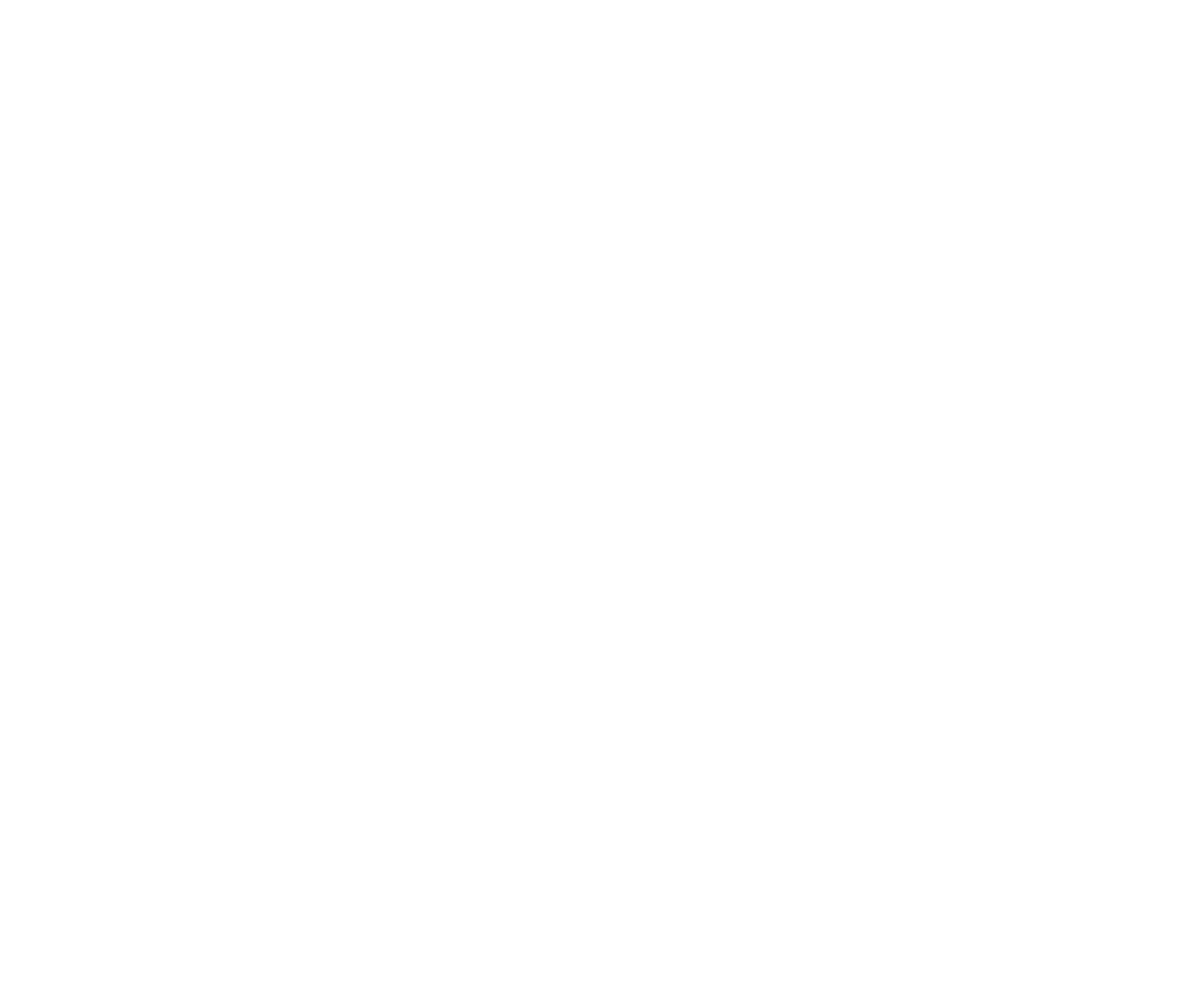
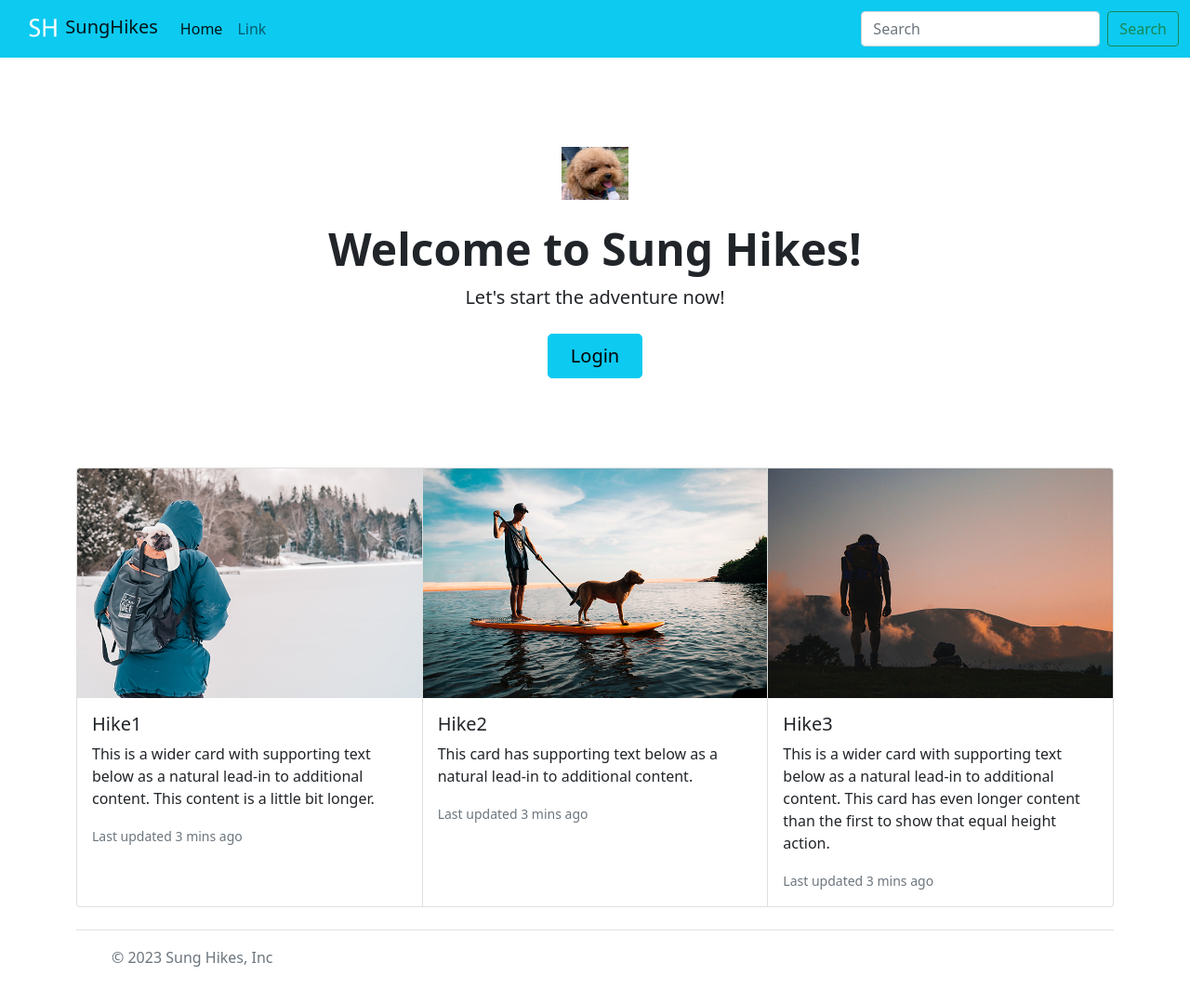
Before and after one commit to slee1070/demo05_lee_sung, a plain HTML site: page index.html in a window 1280 px wide. Shown: the whole page at 93% size. Before the commit the page ends 800 px from the top, so only its background shows below. Drawn offline with nearby package versions, Linux system fonts and the light colour scheme.

Commit message:
Update from demo05

```diff
--- a/index.html
+++ b/index.html
@@ -10,8 +10,9 @@
     <meta name="viewport" content="width=device-width, initial-scale=1">
 
     <!-- Bootstrap Library CSS CDN go here -->
+    <link href="https://cdn.jsdelivr.net/npm/bootstrap@5.1.3/dist/css/bootstrap.min.css" rel="stylesheet" integrity="sha384-1BmE4kWBq78iYhFldvKuhfTAU6auU8tT94WrHftjDbrCEXSU1oBoqyl2QvZ6jIW3" crossorigin="anonymous">
     <!-- Boostrap Library JS CDN  go here -->
-
+    <script src="https://cdn.jsdelivr.net/npm/bootstrap@5.1.3/dist/js/bootstrap.bundle.min.js" integrity="sha384-ka7Sk0Gln4gmtz2MlQnikT1wXgYsOg+OMhuP+IlRH9sENBO0LRn5q+8nbTov4+1p" crossorigin="anonymous"></script>
     <!-- Other libraries go here -->
 
     <!-- Link to styles of your own -->
@@ -25,7 +26,102 @@
     <!-- Your HTML Layout go here -->
     <!------------------------------>
     <!-- Stuff for body goes here -->
+    <nav class="navbar navbar-expand-lg navbar-light bg-info">
+        <div class="container-fluid">
+          <a class="navbar-brand" href="#"><a class="navbar-brand" href="#">
+            <img src="./images/logo.png" height="36">
+            SungHikes
+        </a></a>
+          <button class="navbar-toggler" type="button" data-bs-toggle="collapse" data-bs-target="#navbarSupportedContent" aria-controls="navbarSupportedContent" aria-expanded="false" aria-label="Toggle navigation">
+            <span class="navbar-toggler-icon"></span>
+          </button>
+          <div class="collapse navbar-collapse" id="navbarSupportedContent">
+            <ul class="navbar-nav me-auto mb-2 mb-lg-0">
+              <li class="nav-item">
+                <a class="nav-link active" aria-current="page" href="#">Home</a>
+              </li>
+              <li class="nav-item">
+                <a class="nav-link" href="#">Link</a>
+              </li>
+              <li class="nav-item dropdown">
+                <!-- <a class="nav-link dropdown-toggle" href="#" id="navbarDropdown" role="button" data-bs-toggle="dropdown" aria-expanded="false">
+                  Dropdown
+                </a> -->
+                <ul class="dropdown-menu" aria-labelledby="navbarDropdown">
+                  <li><a class="dropdown-item" href="#">Action</a></li>
+                  <li><a class="dropdown-item" href="#">Another action</a></li>
+                  <li><hr class="dropdown-divider"></li>
+                  <li><a class="dropdown-item" href="#">Something else here</a></li>
+                </ul>
+              </li>
+              <li class="nav-item">
+                <!-- <a class="nav-link disabled">Disabled</a> -->
+              </li>
+            </ul>
+            <form class="d-flex">
+              <input class="form-control me-2" type="search" placeholder="Search" aria-label="Search">
+              <button class="btn btn-outline-success" type="submit">Search</button>
+            </form>
+          </div>
+        </div>
+      </nav>
 
+      <div class="px-4 py-5 my-5 text-center">
+        <img class="d-block mx-auto mb-4" src="./images/elmo.jpg" alt="" width="72" height="57">
+        <h1 class="display-5 fw-bold">Welcome to Sung Hikes!</h1>
+        <div class="col-lg-6 mx-auto">
+          <p class="lead mb-4">Let's start the adventure now!</p>
+          <div class="d-grid gap-2 d-sm-flex justify-content-sm-center">
+            <button onclick="window.location.href='#'" type="button" class="btn btn-info btn-lg px-4 gap-3">Login</button>
+            <!-- <button type="button" class="btn btn-outline-secondary btn-lg px-4">Secondary</button> -->
+          </div>
+        </div>
+      </div>
+
+      <div class="container">
+        <div class="card-group">
+            <div class="card">
+              <img src="./images/image1.jpg" class="card-img-top" alt="...">
+              <div class="card-body">
+                <h5 class="card-title">Hike1</h5>
+                <p class="card-text">This is a wider card with supporting text below as a natural lead-in to additional content. This content is a little bit longer.</p>
+                <p class="card-text"><small class="text-muted">Last updated 3 mins ago</small></p>
+              </div>
+            </div>
+            <div class="card">
+              <img src="./images/image2.jpg" class="card-img-top" alt="...">
+              <div class="card-body">
+                <h5 class="card-title">Hike2</h5>
+                <p class="card-text">This card has supporting text below as a natural lead-in to additional content.</p>
+                <p class="card-text"><small class="text-muted">Last updated 3 mins ago</small></p>
+              </div>
+            </div>
+            <div class="card">
+              <img src="./images/image3.jpg" class="card-img-top" alt="...">
+              <div class="card-body">
+                <h5 class="card-title">Hike3</h5>
+                <p class="card-text">This is a wider card with supporting text below as a natural lead-in to additional content. This card has even longer content than the first to show that equal height action.</p>
+                <p class="card-text"><small class="text-muted">Last updated 3 mins ago</small></p>
+              </div>
+            </div>
+          </div>
+      </div>
+      <div class="container">
+        <footer class="d-flex flex-wrap justify-content-between align-items-center py-3 my-4 border-top">
+          <div class="col-md-4 d-flex align-items-center">
+            <a href="/" class="mb-3 me-2 mb-md-0 text-muted text-decoration-none lh-1">
+              <svg class="bi" width="30" height="24"><use xlink:href="#bootstrap"></use></svg>
+            </a>
+            <span class="text-muted">© 2023 Sung Hikes, Inc</span>
+          </div>
+
+          <ul class="nav col-md-4 justify-content-end list-unstyled d-flex">
+            <li class="ms-3"><a class="text-muted" href="#"><svg class="bi" width="24" height="24"><use xlink:href="#twitter"></use></svg></a></li>
+            <li class="ms-3"><a class="text-muted" href="#"><svg class="bi" width="24" height="24"><use xlink:href="#instagram"></use></svg></a></li>
+            <li class="ms-3"><a class="text-muted" href="#"><svg class="bi" width="24" height="24"><use xlink:href="#facebook"></use></svg></a></li>
+          </ul>
+        </footer>
+      </div>
 
     <!---------------------------------------------->
     <!-- Your own JavaScript functions go here    -->
```
Also changed, not shown: images/image1.jpg (added), images/image2.jpg (added), images/image3.jpg (added), images/logo.png (added).
